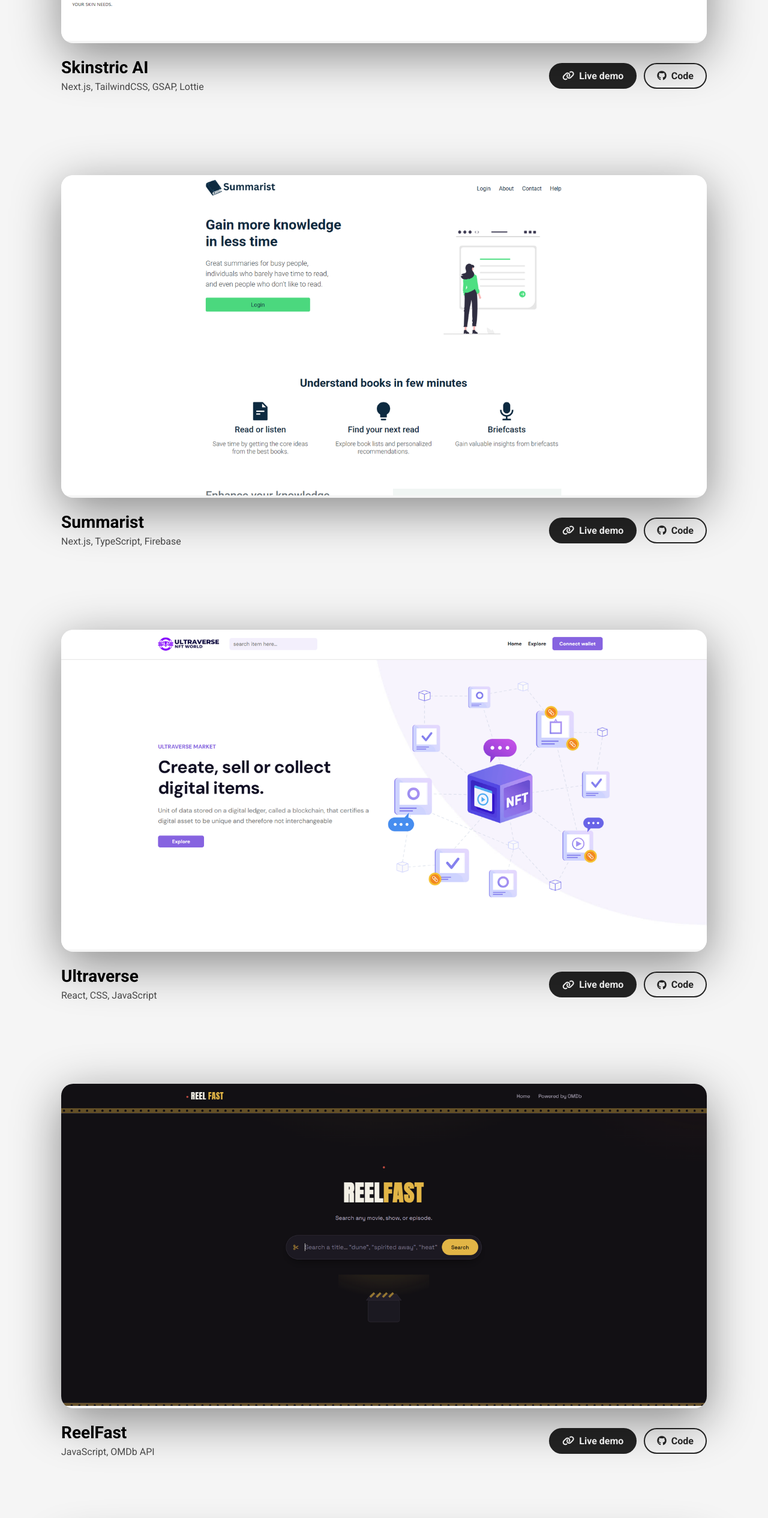
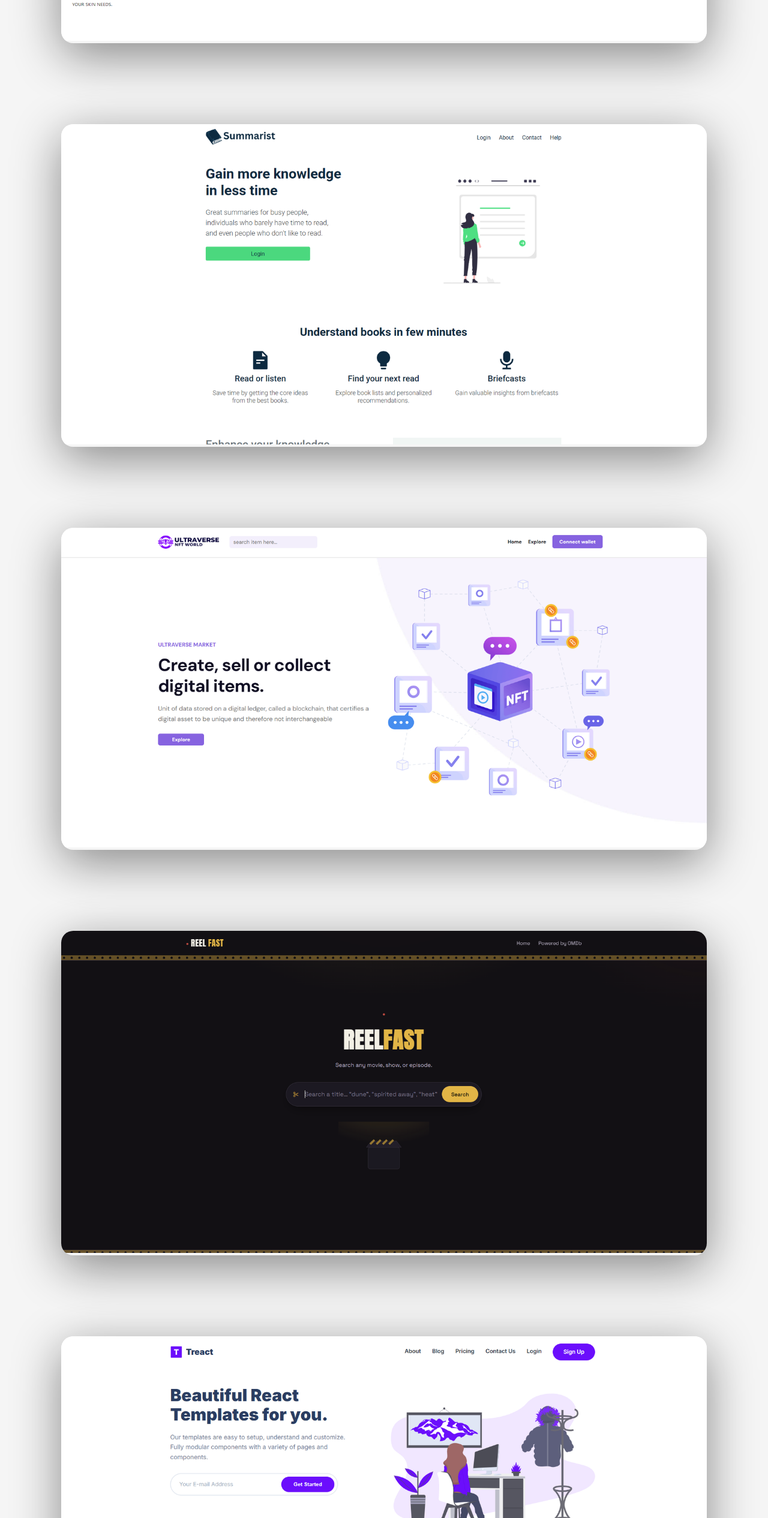
Before and after one commit to Purpuratus/portfolio, a plain HTML site: page index.html in a window 1280 px wide. Shown: the part 1429-3960 px from the top of the page at 60% size. Drawn offline with nearby package versions, Linux system fonts and the light colour scheme.

Commit message:
Remove captions, link GitHub icons to each repo

```diff
--- a/index.html
+++ b/index.html
@@ -201,20 +201,10 @@
                   <a href="https://skinstric-lake-alpha.vercel.app" target="_blank" rel="noopener" class="project__description--link" aria-label="Skinstric AI live demo">
                     <i class="fas fa-link"></i>
                   </a>
-                  <a href="https://github.com/Purpuratus" target="_blank" rel="noopener" class="project__description--link" aria-label="Skinstric AI on GitHub">
+                  <a href="https://github.com/Purpuratus/skinstric" target="_blank" rel="noopener" class="project__description--link" aria-label="Skinstric AI on GitHub">
                     <i class="fab fa-github"></i>
                   </a>
                 </div>
-              </div>
-            </div>
-            <div class="project__caption">
-              <div class="project__caption--text">
-                <h3 class="project__caption--title">Skinstric AI</h3>
-                <p class="project__caption--stack">Next.js, TailwindCSS, GSAP, Lottie</p>
-              </div>
-              <div class="project__caption--buttons">
-                <a href="https://skinstric-lake-alpha.vercel.app" target="_blank" rel="noopener" class="project__btn project__btn--live"><i class="fas fa-link"></i> Live demo</a>
-                <a href="https://github.com/Purpuratus" target="_blank" rel="noopener" class="project__btn project__btn--code"><i class="fab fa-github"></i> Code</a>
               </div>
             </div>
           </li>
@@ -237,20 +227,10 @@
                   <a href="https://summarist-sand-eta.vercel.app" target="_blank" rel="noopener" class="project__description--link" aria-label="Summarist live demo">
                     <i class="fas fa-link"></i>
                   </a>
-                  <a href="https://github.com/Purpuratus" target="_blank" rel="noopener" class="project__description--link" aria-label="Summarist on GitHub">
+                  <a href="https://github.com/Purpuratus/summarist-home-page" target="_blank" rel="noopener" class="project__description--link" aria-label="Summarist on GitHub">
                     <i class="fab fa-github"></i>
                   </a>
                 </div>
-              </div>
-            </div>
-            <div class="project__caption">
-              <div class="project__caption--text">
-                <h3 class="project__caption--title">Summarist</h3>
-                <p class="project__caption--stack">Next.js, TypeScript, Firebase</p>
-              </div>
-              <div class="project__caption--buttons">
-                <a href="https://summarist-sand-eta.vercel.app" target="_blank" rel="noopener" class="project__btn project__btn--live"><i class="fas fa-link"></i> Live demo</a>
-                <a href="https://github.com/Purpuratus" target="_blank" rel="noopener" class="project__btn project__btn--code"><i class="fab fa-github"></i> Code</a>
               </div>
             </div>
           </li>
@@ -273,20 +253,10 @@
                   <a href="https://julia-internship.vercel.app" target="_blank" rel="noopener" class="project__description--link" aria-label="Ultraverse live demo">
                     <i class="fas fa-link"></i>
                   </a>
-                  <a href="https://github.com/Purpuratus" target="_blank" rel="noopener" class="project__description--link" aria-label="Ultraverse on GitHub">
+                  <a href="https://github.com/Purpuratus/julia-internship" target="_blank" rel="noopener" class="project__description--link" aria-label="Ultraverse on GitHub">
                     <i class="fab fa-github"></i>
                   </a>
                 </div>
-              </div>
-            </div>
-            <div class="project__caption">
-              <div class="project__caption--text">
-                <h3 class="project__caption--title">Ultraverse</h3>
-                <p class="project__caption--stack">React, CSS, JavaScript</p>
-              </div>
-              <div class="project__caption--buttons">
-                <a href="https://julia-internship.vercel.app" target="_blank" rel="noopener" class="project__btn project__btn--live"><i class="fas fa-link"></i> Live demo</a>
-                <a href="https://github.com/Purpuratus" target="_blank" rel="noopener" class="project__btn project__btn--code"><i class="fab fa-github"></i> Code</a>
               </div>
             </div>
           </li>
@@ -309,20 +279,10 @@
                   <a href="https://movie2-ia4l.vercel.app" target="_blank" rel="noopener" class="project__description--link" aria-label="ReelFast live demo">
                     <i class="fas fa-link"></i>
                   </a>
-                  <a href="https://github.com/Purpuratus" target="_blank" rel="noopener" class="project__description--link" aria-label="ReelFast on GitHub">
+                  <a href="https://github.com/Purpuratus/Movie2" target="_blank" rel="noopener" class="project__description--link" aria-label="ReelFast on GitHub">
                     <i class="fab fa-github"></i>
                   </a>
                 </div>
-              </div>
-            </div>
-            <div class="project__caption">
-              <div class="project__caption--text">
-                <h3 class="project__caption--title">ReelFast</h3>
-                <p class="project__caption--stack">JavaScript, OMDb API</p>
-              </div>
-              <div class="project__caption--buttons">
-                <a href="https://movie2-ia4l.vercel.app" target="_blank" rel="noopener" class="project__btn project__btn--live"><i class="fas fa-link"></i> Live demo</a>
-                <a href="https://github.com/Purpuratus" target="_blank" rel="noopener" class="project__btn project__btn--code"><i class="fab fa-github"></i> Code</a>
               </div>
             </div>
           </li>
@@ -345,20 +305,10 @@
                   <a href="https://purpuratus.github.io/Treact-Clone/" target="_blank" rel="noopener" class="project__description--link" aria-label="Treact Clone live demo">
                     <i class="fas fa-link"></i>
                   </a>
-                  <a href="https://github.com/Purpuratus" target="_blank" rel="noopener" class="project__description--link" aria-label="Treact Clone on GitHub">
+                  <a href="https://github.com/Purpuratus/Treact-Clone" target="_blank" rel="noopener" class="project__description--link" aria-label="Treact Clone on GitHub">
                     <i class="fab fa-github"></i>
                   </a>
                 </div>
-              </div>
-            </div>
-            <div class="project__caption">
-              <div class="project__caption--text">
-                <h3 class="project__caption--title">Treact Clone</h3>
-                <p class="project__caption--stack">HTML, CSS, JavaScript, React</p>
-              </div>
-              <div class="project__caption--buttons">
-                <a href="https://purpuratus.github.io/Treact-Clone/" target="_blank" rel="noopener" class="project__btn project__btn--live"><i class="fas fa-link"></i> Live demo</a>
-                <a href="https://github.com/Purpuratus" target="_blank" rel="noopener" class="project__btn project__btn--code"><i class="fab fa-github"></i> Code</a>
               </div>
             </div>
           </li>
--- a/style.css
+++ b/style.css
@@ -579,63 +579,6 @@ nav {
 }
 
 
-/* Always-visible project captions */
-.project__caption {
-  display: flex;
-  align-items: center;
-  justify-content: space-between;
-  flex-wrap: wrap;
-  gap: 16px;
-  margin-top: 24px;
-}
-
-.project__caption--title {
-  font-size: 28px;
-}
-
-.project__caption--stack {
-  margin-top: 4px;
-  opacity: 0.7;
-}
-
-.project__caption--buttons {
-  display: flex;
-  gap: 12px;
-}
-
-.project__btn {
-  display: inline-flex;
-  align-items: center;
-  gap: 8px;
-  padding: 10px 20px;
-  border-radius: 999px;
-  font-weight: 700;
-  text-decoration: none;
-  border: 2px solid #242424;
-  color: #242424;
-  transition: all 300ms ease;
-}
-
-.project__btn--live {
-  background-color: #242424;
-  color: white;
-}
-
-.project__btn:hover {
-  transform: translateY(-2px);
-  opacity: 0.85;
-}
-
-.dark-theme .project__btn {
-  border-color: white;
-  color: white;
-}
-
-.dark-theme .project__btn--live {
-  background-color: white;
-  color: #242424;
-}
-
 /*
 
   FOOTER
```
